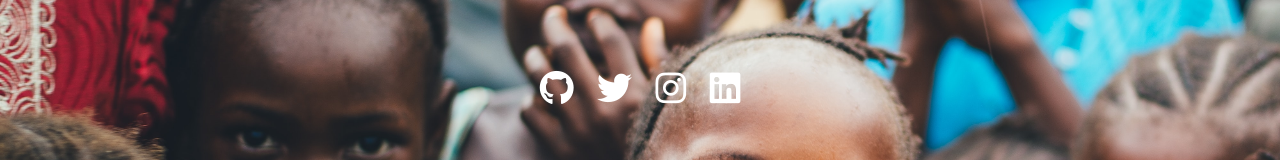
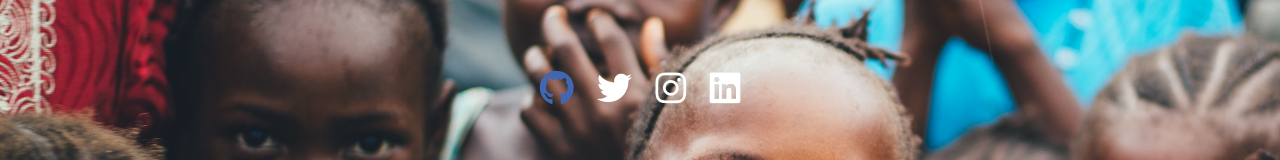
Before and after one commit to Neeraj67000/Paymentgateway, a plain HTML site: page index.html in a window 1280 px wide. In both pictures the pointer is over the link 556 px from the left and 393 px from the top of the page. Shown: the part 306-466 px from the top of the page. Drawn offline with nearby package versions, Linux system fonts and the light colour scheme.

Commit message:
changed id offb to github

```diff
--- a/style.css
+++ b/style.css
@@ -145,7 +145,7 @@
     color:#48dbfb;
 } */
 
-#fb:hover{
+#github:hover{
     color: 	#4267B2;
 }
 #twitter:hover{
```
